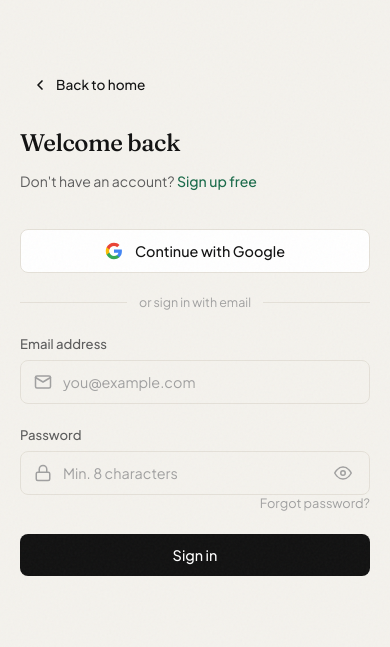
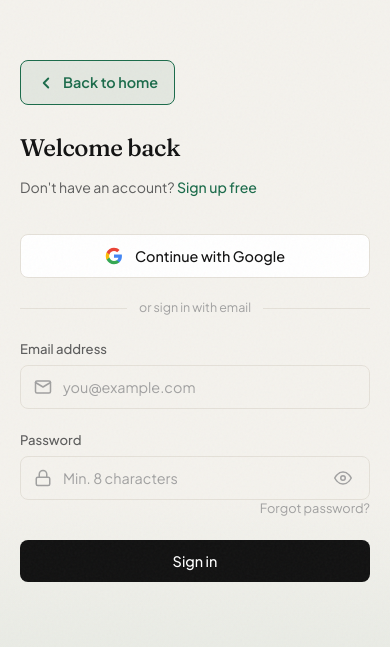
Before and after one commit to adeen-glideups/skillsync_AI-frontend, a React (Vite) app: page /login in a window 390 px wide. Shown: the part 101-748 px from the top of the page. Built offline with nearby package versions, Linux system fonts and the light colour scheme.

Commit message:
feat: enhance auth page styles with minimum height adjustments and gradient backgrounds

```diff
--- a/src/styles/auth.css
+++ b/src/styles/auth.css
@@ -3,7 +3,7 @@
    ══════════════════════════════════════ */
 
 .auth-page {
-  height: 100vh;
+  min-height: 100vh;
   display: flex;
   font-family: var(--sans);
   background: var(--bg);
@@ -28,13 +28,13 @@
 .auth-left {
   width: 480px;
   flex-shrink: 0;
-  background: var(--bg-sidebar);
+  background: linear-gradient(180deg, var(--bg-sidebar) 0%, var(--bg-sidebar) 100%);
   display: flex;
   flex-direction: column;
   justify-content: space-between;
   padding: 48px 52px;
   position: relative;
-  overflow: hidden;
+  overflow: visible;
   min-height: 100vh;
 }
 
@@ -59,24 +59,15 @@
   pointer-events: none;
 }
 
-/* green glow blob - signup top-left */
+/* green glow blob - signup top-left and throughout */
 .auth-left.signup-left::after {
   content: '';
   position: absolute;
-  width: 500px; height: 500px;
-  background: radial-gradient(circle, rgba(26,107,74,0.25) 0%, transparent 65%);
-  top: -100px; left: -100px;
+  width: 600px; height: 800px;
+  background: radial-gradient(ellipse at top left, rgba(26,107,74,0.3) 0%, rgba(26,107,74,0.1) 50%, transparent 80%);
+  top: -150px; left: -150px;
   pointer-events: none;
-}
-
-/* green glow blob - signup bottom-right */
-.auth-left.signup-left::before {
-  content: '';
-  position: absolute;
-  width: 400px; height: 400px;
-  background: radial-gradient(circle, rgba(26,107,74,0.15) 0%, transparent 70%);
-  bottom: -80px; right: -100px;
-  pointer-events: none;
+  z-index: 0;
 }
 
 .left-logo {
@@ -226,24 +217,27 @@
   display: inline-flex;
   align-items: center;
   gap: 8px;
-  font-size: 0.85rem;
-  color: var(--ink);
+  font-size: 0.9rem;
+  color: var(--accent);
   text-decoration: none;
-  margin-bottom: 20px;
-  font-weight: 500;
-  padding: 8px 12px;
-  border-radius: 6px;
+  margin-bottom: 24px;
+  font-weight: 600;
+  padding: 10px 16px;
+  border-radius: 8px;
   transition: all 0.2s;
   width: fit-content;
+  background: rgba(26, 107, 74, 0.08);
+  border: 1.5px solid var(--accent);
 }
 .auth-back-link svg {
-  width: 16px;
-  height: 16px;
+  width: 18px;
+  height: 18px;
   stroke-width: 2.5;
+  stroke: var(--accent);
 }
 .auth-back-link:hover {
-  color: var(--accent);
-  background: var(--bg-card);
+  background: rgba(26, 107, 74, 0.15);
+  box-shadow: 0 4px 12px rgba(26, 107, 74, 0.15);
   transform: translateX(-2px);
 }
 
@@ -463,13 +457,27 @@
 
 @media (max-width: 900px) {
   .auth-left { display: none; }
-  .auth-right { padding: 32px 24px; min-height: 100vh; }
-  .auth-page { height: auto; min-height: 100vh; }
+  .auth-right {
+    padding: 32px 24px;
+    min-height: 100vh;
+    position: relative;
+  }
+  .auth-page {
+    min-height: 100vh;
+  }
 }
 
 @media (max-width: 600px) {
-  .auth-right { padding: 24px 20px; min-height: 100vh; }
+  .auth-right {
+    padding: 24px 20px;
+    min-height: 100vh;
+    position: relative;
+    background: linear-gradient(180deg, transparent 0%, transparent 70%, rgba(26,107,74,0.08) 100%);
+  }
   .auth-form-box { max-width: 100%; }
   .form-title { font-size: 1.5rem; }
-  .auth-page { min-height: 100vh; }
+  .auth-page {
+    min-height: 100vh;
+    position: relative;
+  }
 }
```
